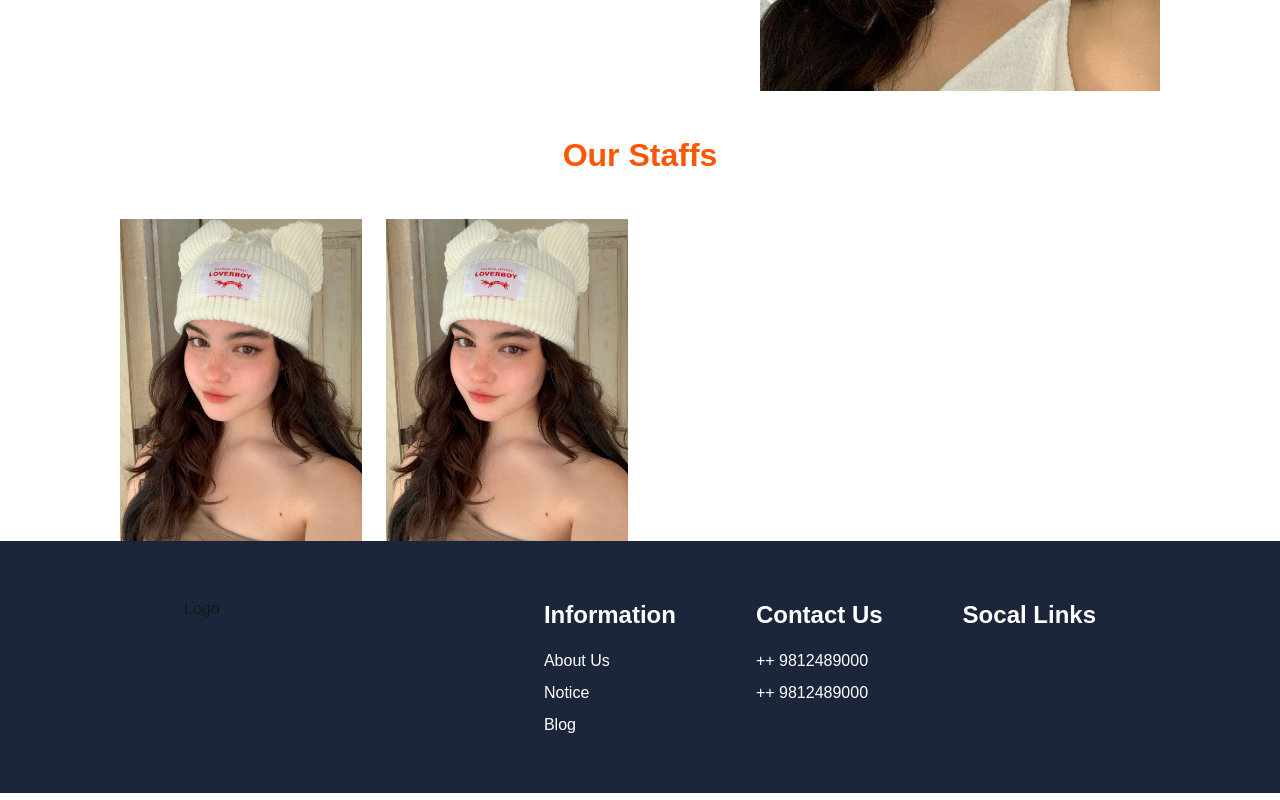
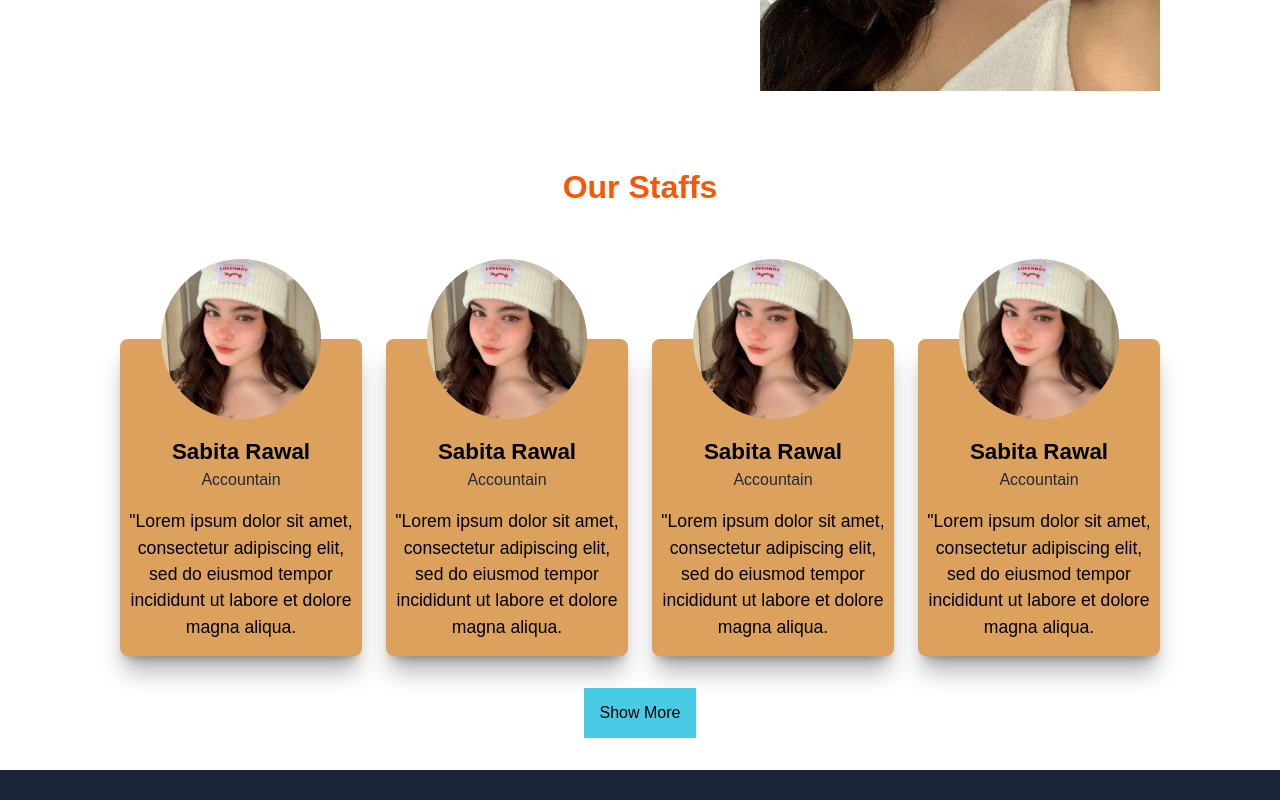
Before and after one commit to ShikharThaQuri/centruy-school-website, a Next.js app: page /About-Us in a window 1280 px wide. Shown: the part 1000-1800 px from the top of the page. Built offline with nearby package versions, Linux system fonts and the light colour scheme.

Commit message:
About us page design and static data banayera sakiyo

```diff
--- a/src/app/(pages)/About-Us/page.tsx
+++ b/src/app/(pages)/About-Us/page.tsx
@@ -49,31 +49,91 @@ export default function AboutUsPage() {
         />
       </section>
 
-      <section>
+      <section className="py-[2rem]">
         <h1 className="text-center text-[#fb5607] text-[2rem] font-bold">
           Our Staffs
         </h1>
 
-        <div className="grid grid-cols-1 sm:grid-cols-2 md:grid-cols-3 lg:grid-cols-4 gap-6 bg-transparant">
-          <div>
+        <div className="mt-[8rem] grid grid-cols-1 sm:grid-cols-2 md:grid-cols-3 lg:grid-cols-4 gap-6 bg-transparant">
+          <div className="bg-[#dda15e] h-auto text-center rounded-lg shadow-xl/30">
             <Image
               src={Image3}
               alt="Staff"
               width={800}
               height={600}
-              className="w-full h-auto object-cover object-center mt-10"
+              className="w-[10rem] h-[10rem] mt-[-5rem] rounded-[5rem] object-cover object-center mx-auto"
             />
+
+            <div className="py-4 px-2">
+              <h1 className="text-[1.4rem] font-bold">Sabita Rawal</h1>
+              <p className="text-gray-800">Accountain</p>
+              <p className="mt-[1rem] text-[1.1rem]">
+                "Lorem ipsum dolor sit amet, consectetur adipiscing elit, sed do
+                eiusmod tempor incididunt ut labore et dolore magna aliqua.
+              </p>
+            </div>
           </div>
 
-          <div>
+          <div className="bg-[#dda15e] h-auto text-center rounded-lg shadow-xl/30">
             <Image
               src={Image3}
               alt="Staff"
               width={800}
               height={600}
-              className="w-full h-auto object-cover object-center mt-10"
+              className="w-[10rem] h-[10rem] mt-[-5rem] rounded-[5rem] object-cover object-center mx-auto"
             />
+
+            <div className="py-4 px-2">
+              <h1 className="text-[1.4rem] font-bold">Sabita Rawal</h1>
+              <p className="text-gray-800">Accountain</p>
+              <p className="mt-[1rem] text-[1.1rem]">
+                "Lorem ipsum dolor sit amet, consectetur adipiscing elit, sed do
+                eiusmod tempor incididunt ut labore et dolore magna aliqua.
+              </p>
+            </div>
           </div>
+          <div className="bg-[#dda15e] h-auto text-center rounded-lg shadow-xl/30">
+            <Image
+              src={Image3}
+              alt="Staff"
+              width={800}
+              height={600}
+              className="w-[10rem] h-[10rem] mt-[-5rem] rounded-[5rem] object-cover object-center mx-auto"
+            />
+
+            <div className="py-4 px-2">
+              <h1 className="text-[1.4rem] font-bold">Sabita Rawal</h1>
+              <p className="text-gray-800">Accountain</p>
+              <p className="mt-[1rem] text-[1.1rem]">
+                "Lorem ipsum dolor sit amet, consectetur adipiscing elit, sed do
+                eiusmod tempor incididunt ut labore et dolore magna aliqua.
+              </p>
+            </div>
+          </div>
+          <div className="bg-[#dda15e] h-auto text-center rounded-lg shadow-xl/30">
+            <Image
+              src={Image3}
+              alt="Staff"
+              width={800}
+              height={600}
+              className="w-[10rem] h-[10rem] mt-[-5rem] rounded-[5rem] object-cover object-center mx-auto"
+            />
+
+            <div className="py-4 px-2">
+              <h1 className="text-[1.4rem] font-bold">Sabita Rawal</h1>
+              <p className="text-gray-800">Accountain</p>
+              <p className="mt-[1rem] text-[1.1rem]">
+                "Lorem ipsum dolor sit amet, consectetur adipiscing elit, sed do
+                eiusmod tempor incididunt ut labore et dolore magna aliqua.
+              </p>
+            </div>
+          </div>
+        </div>
+
+        <div className="text-center mt-[2rem]">
+          <button className="px-[1rem] py-[0.8rem] bg-[#48cae4]">
+            Show More
+          </button>
         </div>
       </section>
     </main>
```
